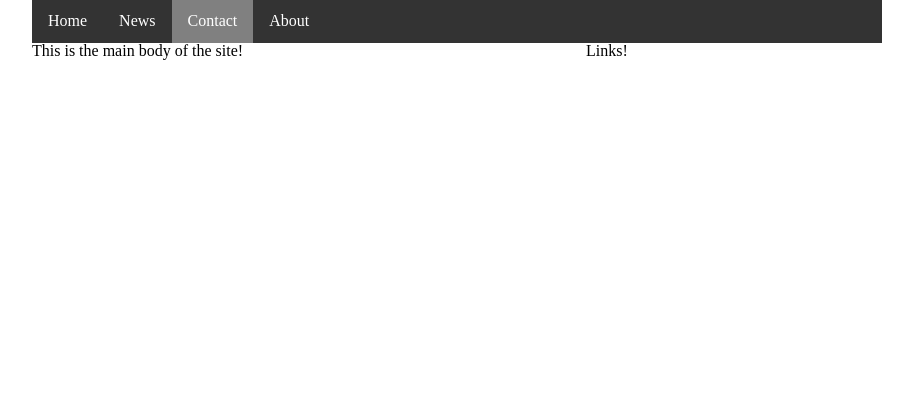
After one commit to karlscrowba/phppractice, a PHP site: page /tutorials/css/contact.php in a window 1280 px wide. The commit adds this page. Shown: the part 225-645 px from the top of the page, without its empty margins (183-1096 px from the left). Run offline with PHP 8.4, Linux system fonts and the light colour scheme.

Commit message:
Add CSS Site

```diff
--- /dev/null
+++ b/tutorials/css/contact.php
@@ -0,0 +1,91 @@
+<?php
+$page = "contact";
+?>
+<html>
+<head>
+    <title>Karl's styled page!</title>
+
+    <!-- RESET CSS AND REMOVE DEFAULTS -->
+    <link rel="stylesheet" href="reset.css">
+
+    <style>
+        div.page {
+            display:block;
+            margin: 0 auto;
+            width: 850px;
+        }
+        div.header {
+            width: calc(100% - 80px);
+            padding: 100px 40px;
+            background-image: url("https://cdn-s3.si.com/styles/marquee_large_2x/s3/images/trump-5.jpg");
+            background-size: cover;
+            background-repeat: no-repeat;
+            background-position: center center;
+        }
+        div.header h1 {
+            font-size: 24px;
+            text-decoration: underline;
+            font-family: "Arial Narrow";
+            color: #fff;
+        }
+
+        div.main {
+            width: 550px;
+            display:inline-block;
+        }
+
+        div.sidebar {
+            width: 250px;
+            display:inline-block;
+        }
+
+        ul {
+            list-style-type: none;
+            margin: 0;
+            padding: 0;
+            overflow: hidden;
+            background-color: #333;
+        }
+
+        ul > li {
+            float: left;
+        }
+
+        ul > li a {
+            display: block;
+            color: white;
+            text-align: center;
+            padding: 14px 16px;
+            text-decoration: none;
+        }
+
+        ul > li a:hover {
+            background-color: #111;
+        }
+
+        ul > li a.active {
+            background-color: grey;
+        }
+    </style>
+</head>
+<body>
+<div class="page">
+    <div class="header col-md-5 g faab ">
+        <h1>Karl's Golf Forum</h1>
+    </div>
+    <ul>
+        <li><a <?php if($page == "home") echo "class=\"active\""; ?> href="index.php">Home</a></li>
+        <li><a <?php if($page == "news") echo "class=\"active\""; ?> href="#news">News</a></li>
+        <li><a <?php if($page == "contact") echo "class=\"active\""; ?> href="contact.php">Contact</a></li>
+        <li><a <?php if($page == "about") echo "class=\"active\""; ?> href="#about">About</a></li>
+    </ul>
+    <div class="main">
+        This is the main body of the site!
+    </div>
+    <div class="sidebar">
+        Links!
+    </div>
+</div>
+
+</body>
+</html>
```
Also changed, not shown: tutorials/css/index.php (+79 -4 lines).
